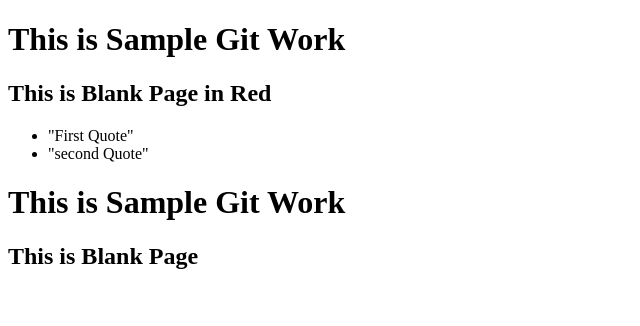
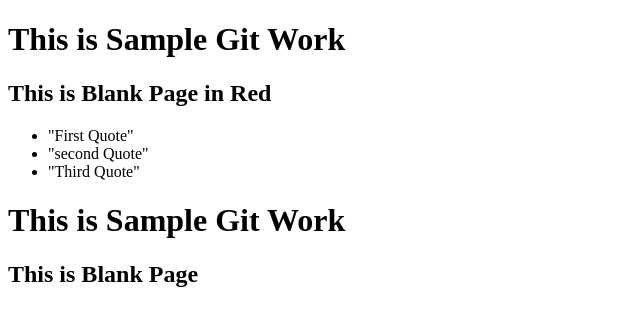
Before and after one commit to moorthyums/1main_openSAP_repo, a plain HTML site: page index.html in a window 1280 px wide. Shown: the whole page, without its empty margins (0-640 px from the left). Drawn offline with Linux system fonts and the light colour scheme.

Commit message:
Added Third Quote

```diff
--- a/index.html
+++ b/index.html
@@ -19,6 +19,9 @@
 			<li>
 				"second Quote"
 			</li>
+			<li>
+				"Third Quote"
+			</li>
 		</ul>
 
 		<h1>This is Sample Git Work	</h1>
```
